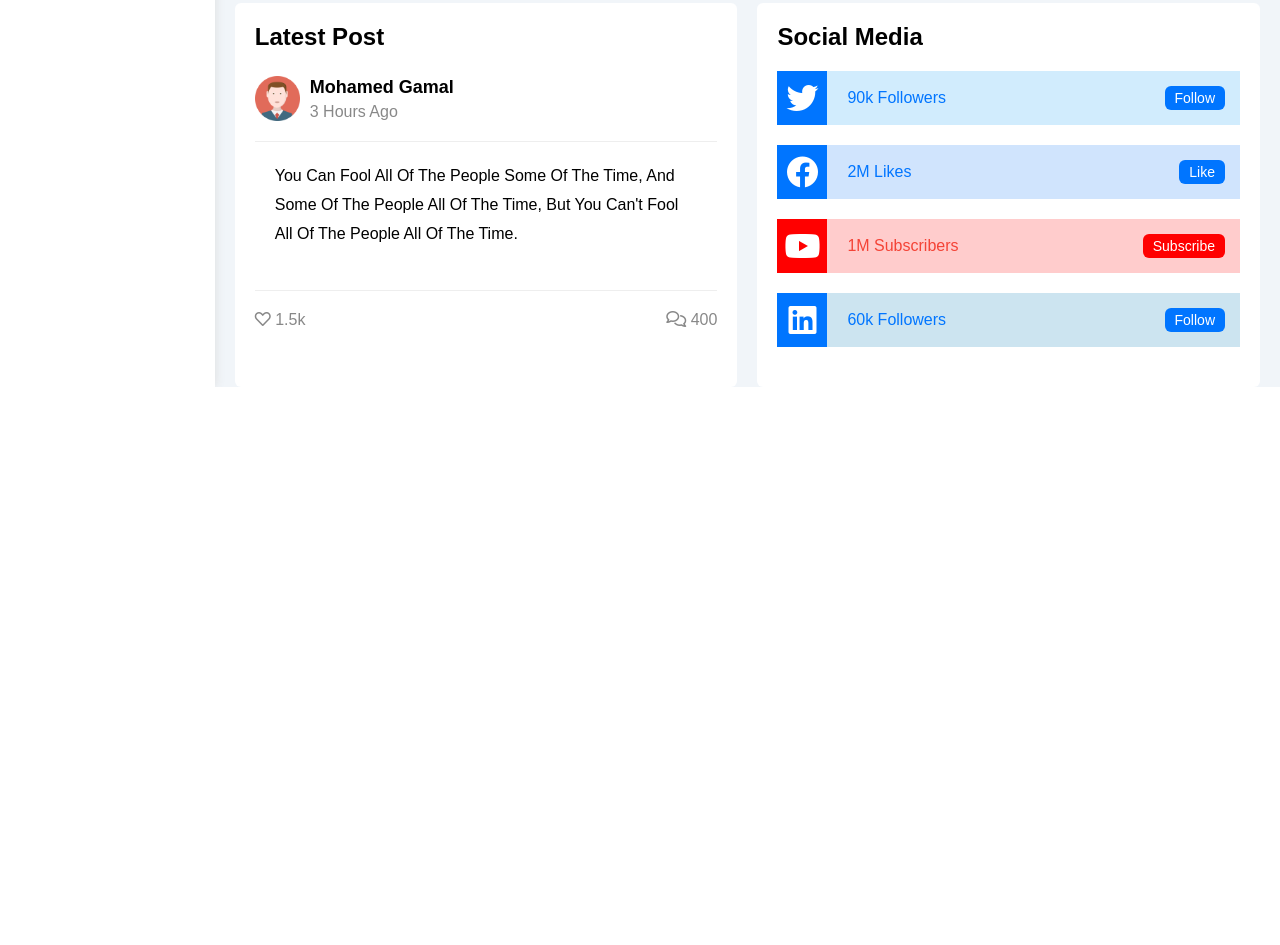
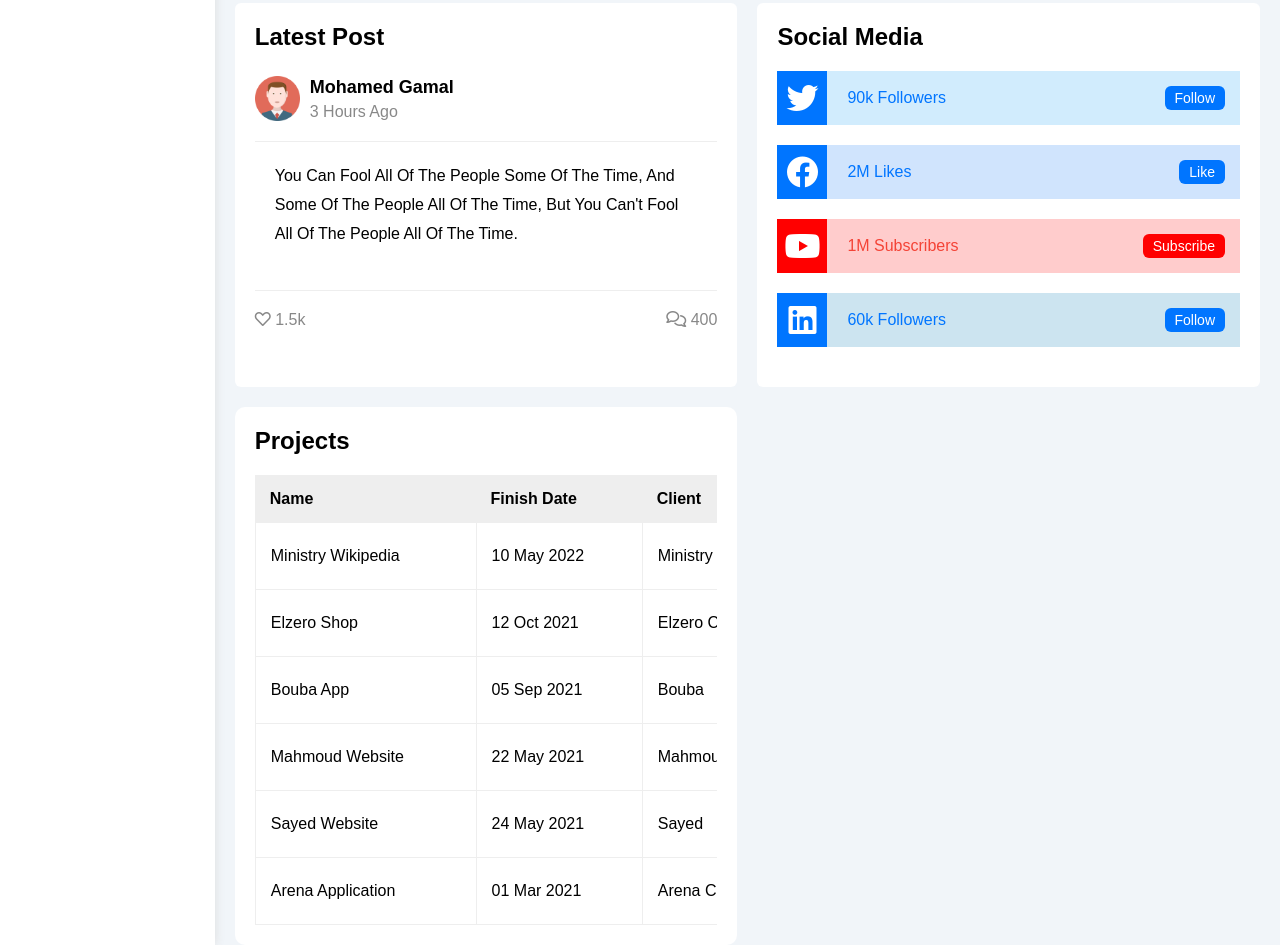
Before and after one commit to Gemy2050/Dashboard, a plain HTML site: page index.html in a window 1280 px wide. Shown: the part 2355-3300 px from the top of the page. Before the commit the page ends 2742 px from the top, so only its background shows below. Drawn offline with Linux system fonts and the light colour scheme.

Commit message:
Modified

```diff
--- a/css/master.css
+++ b/css/master.css
@@ -454,3 +454,54 @@ background-color: rgb(34 197 94 / 20%);
   justify-content: center;
   align-items: center;
 }
+
+/* Start Projects Table */
+.projects .responsive-table {
+  overflow-x: auto;
+}
+
+.projects table {
+  min-width: 1000px;
+  border-spacing: 0;
+}
+
+.projects thead td {
+  background-color: #eee;
+  font-weight: bold;
+}
+
+.projects table td {
+  padding: 15px;
+}
+
+.projects tbody td {
+  border-bottom: 1px solid #eee;
+  border-left: 1px solid #eee;
+  transition: 0.3s;
+}
+
+.projects table tbody tr td:last-child {
+  border-right: 1px solid #eee;
+}
+
+.projects tbody tr:hover td {
+  background-color: #faf7f7;
+}
+
+.projects table img {
+  width: 32px;
+  height: 32px;
+  border-radius: 50%;
+  padding: 2px;
+  background-color: white;
+}
+
+.projects table img:not(:first-child) {
+  margin-left: -20px;
+}
+
+.projects table .label {
+  font-size: 13px;
+}
+
+/* End Projects Table */
--- a/index.html
+++ b/index.html
@@ -387,7 +387,7 @@
               <span class="c-grey">3 Hours Ago</span>
             </div>
           </div>
-          <div class="post-content p-20 mt-20 mb-20 txt-c-mobile">
+          <div class="post-content p-20 mt-20 mb-20">
             You Can Fool All Of The People Some Of The Time, And Some Of The People All Of The Time,
             But You Can't Fool All Of The People All Of The Time.
           </div>
@@ -436,10 +436,102 @@
           </div>
         </div>
         <!-- End Social Media -->
+        <!-- Start Projects Table -->
+        <div class="projects p-20 bg-white rad-10 m-10">
+          <h2 class="mt-0 mb-20">Projects</h2>
+          <div class="responsive-table">
+            <table class="fs-15 w-full">
+              <thead>
+                <tr>
+                  <td>Name</td>
+                  <td>Finish Date</td>
+                  <td>Client</td>
+                  <td>Price</td>
+                  <td>Team</td>
+                  <td>Status</td>
+                </tr>
+              </thead>
+              <tbody>
+                <tr>
+                  <td>Ministry Wikipedia</td>
+                  <td>10 May 2022</td>
+                  <td>Ministry</td>
+                  <td>$5300</td>
+                  <td>
+                    <img src="imgs/team-01.png" alt="">
+                    <img src="imgs/team-02.png" alt="">
+                    <img src="imgs/team-03.png" alt="">
+                    <img src="imgs/team-05.png" alt="">
+                  </td>
+                  <td>
+                    <span class="label btn-shape bg-orange c-white">Pending</span>
+                  </td>
+                </tr>
+                <tr>
+                  <td>Elzero Shop</td>
+                  <td>12 Oct 2021</td>
+                  <td>Elzero Company</td>
+                  <td>$1500</td>
+                  <td>
+                    <img src="imgs/team-01.png" alt="">
+                    <img src="imgs/team-02.png" alt="">
+                    <img src="imgs/team-05.png" alt="">
+                  </td>
+                  <td><span class="label btn-shape bg-blue c-white">In Progress</span></td>
+                </tr>
+                <tr>
+                  <td>Bouba App</td>
+                  <td>05 Sep 2021</td>
+                  <td>Bouba</td>
+                  <td>$800</td>
+                  <td>
+                    <img src="imgs/team-02.png" alt="">
+                    <img src="imgs/team-03.png" alt="">
+                  </td>
+                  <td><span class="label btn-shape bg-green c-white">Completed</span></td>
+                </tr>
+                <tr>
+                  <td>Mahmoud Website</td>
+                  <td>22 May 2021</td>
+                  <td>Mahmoud</td>
+                  <td>$600</td>
+                  <td>
+                    <img src="imgs/team-01.png" alt="">
+                    <img src="imgs/team-02.png" alt="">
+                  </td>
+                  <td><span class="label btn-shape bg-green c-white">Completed</span></td>
+                </tr>
+                <tr>
+                  <td>Sayed Website</td>
+                  <td>24 May 2021</td>
+                  <td>Sayed</td>
+                  <td>$300</td>
+                  <td>
+                    <img src="imgs/team-01.png" alt="">
+                    <img src="imgs/team-03.png" alt="">
+                  </td>
+                  <td><span class="label btn-shape bg-red c-white">Rejected</span></td>
+                </tr>
+                <tr>
+                  <td>Arena Application</td>
+                  <td>01 Mar 2021</td>
+                  <td>Arena Company</td>
+                  <td>$2600</td>
+                  <td>
+                    <img src="imgs/team-01.png" alt="">
+                    <img src="imgs/team-02.png" alt="">
+                    <img src="imgs/team-03.png" alt="">
+                    <img src="imgs/team-04.png" alt="">
+                  </td>
+                  <td><span class="label btn-shape bg-green c-white">Completed</span></td>
+                </tr>
+              </tbody>
+            </table>
+          </div>
+        </div>
+      <!-- End Projects Table -->
       </div>
-
     </div>
   </div>
-  </body>
 </body>
 </html>
```
